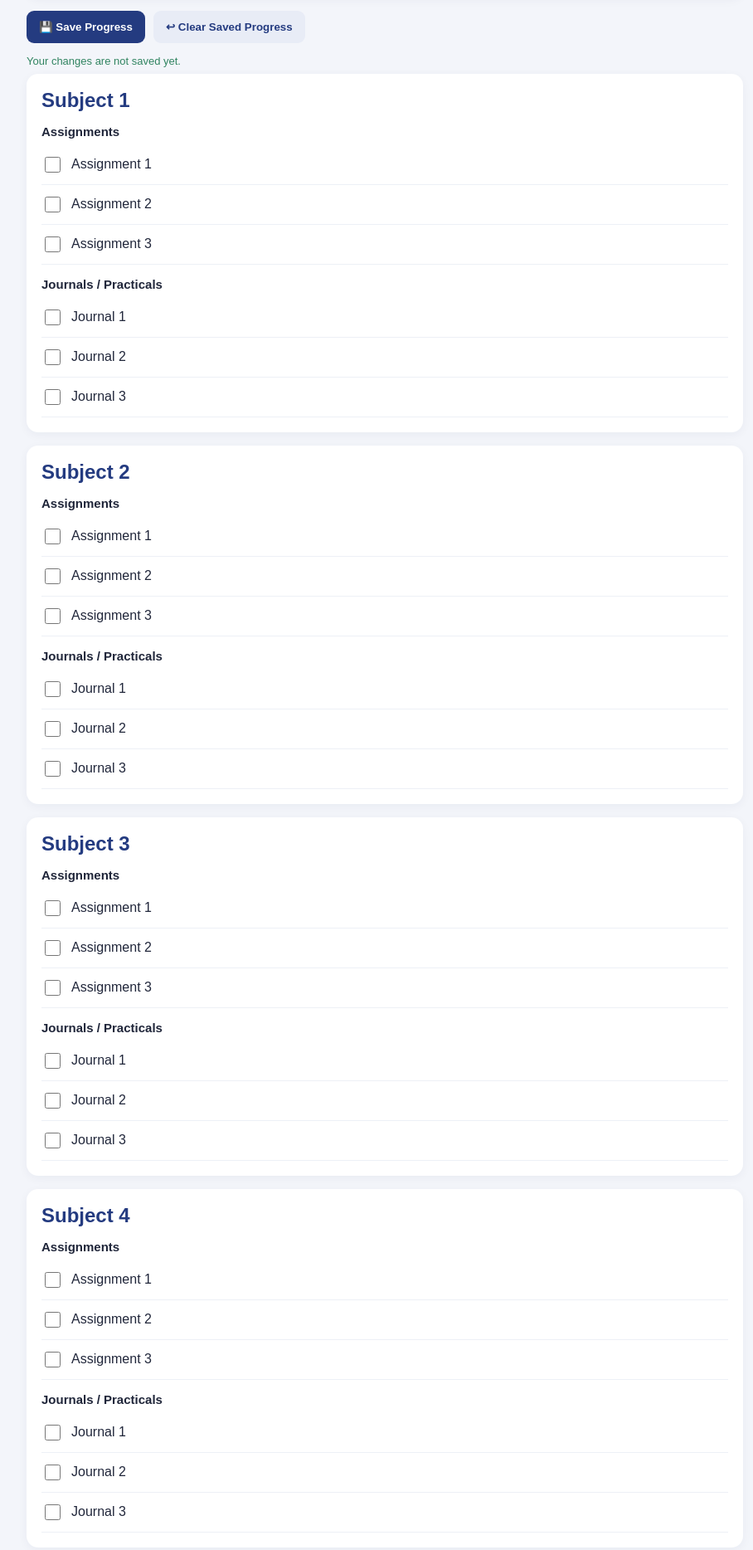
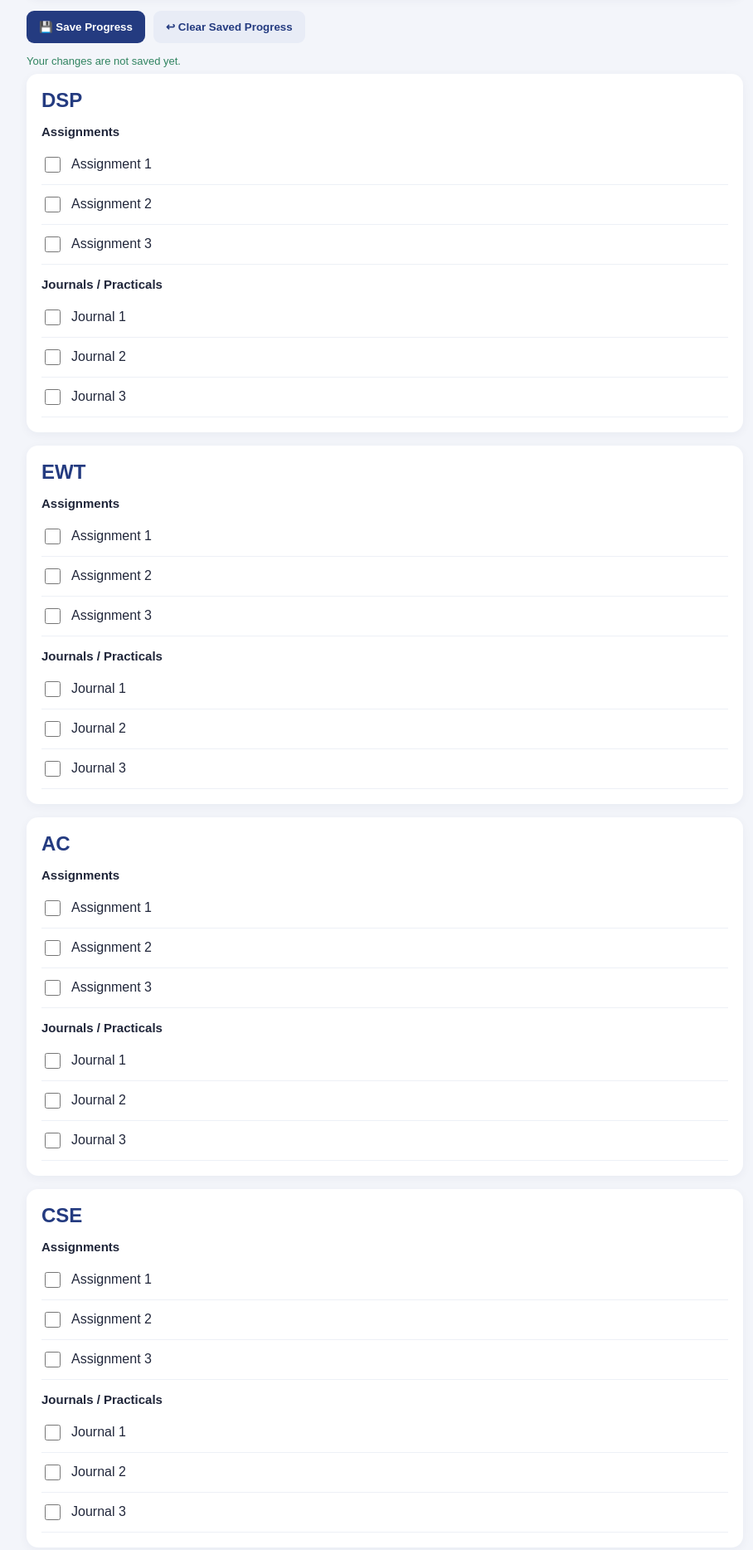
Before and after one commit to Abhishek220rgb/5th-sem-tracker, a plain HTML site: page index.html in a window 1280 px wide. Shown: the part 285-2153 px from the top of the page at 83% size, without its empty margins (176-1084 px from the left). Drawn offline with Linux system fonts and the light colour scheme.

Commit message:
Update index.html

```diff
--- a/index.html
+++ b/index.html
@@ -159,12 +159,12 @@ footer {
 <script>
 // Replace these with your actual subject names.
 const subjectNames = [
-  "Subject 1",
-  "Subject 2",
-  "Subject 3",
-  "Subject 4",
-  "Subject 5",
-  "Subject 6"
+  "DSP",
+  "EWT",
+  "AC",
+  "CSE",
+  "OEB",
+  "MDM"
 ];
 
 const categories = [
```
